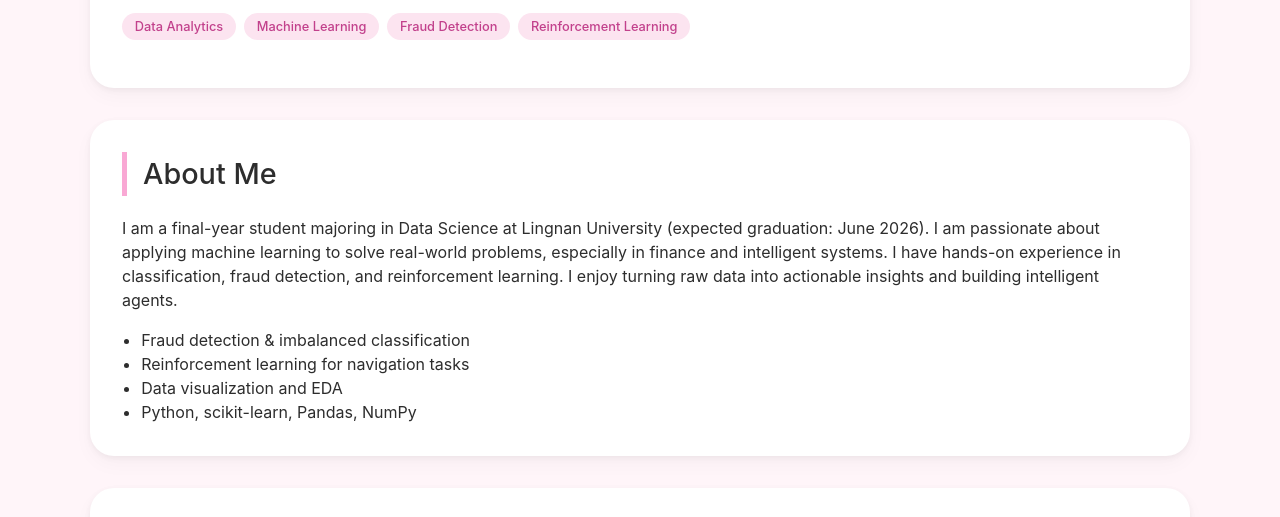
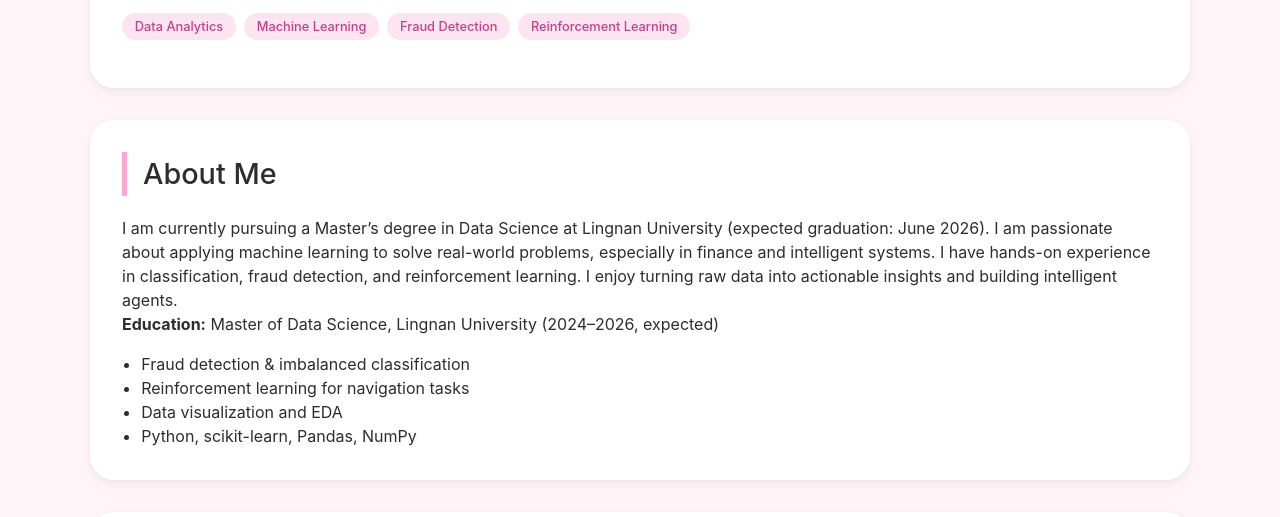
Before and after one commit to puff-l/pull-l.github.io, a plain HTML site: page index.html in a window 1280 px wide. Shown: the part 270-787 px from the top of the page. Drawn offline with Linux system fonts and the light colour scheme.

Commit message:
Update index.html

```diff
--- a/index.html
+++ b/index.html
@@ -29,7 +29,8 @@
 <!-- About Me 卡片 -->
 <div class="card">
     <h2>About Me</h2>
-        <p>I am a final-year student majoring in Data Science at Lingnan University (expected graduation: June 2026). I am passionate about applying machine learning to solve real-world problems, especially in finance and intelligent systems. I have hands-on experience in classification, fraud detection, and reinforcement learning. I enjoy turning raw data into actionable insights and building intelligent agents.</p>
+    <p>I am currently pursuing a Master’s degree in Data Science at Lingnan University (expected graduation: June 2026). I am passionate about applying machine learning to solve real-world problems, especially in finance and intelligent systems. I have hands-on experience in classification, fraud detection, and reinforcement learning. I enjoy turning raw data into actionable insights and building intelligent agents.</p>
+    <p><strong>Education:</strong> Master of Data Science, Lingnan University (2024–2026, expected)</p>
     <ul style="margin-top: 1rem; margin-left: 1.2rem;">
         <li>Fraud detection & imbalanced classification</li>
         <li>Reinforcement learning for navigation tasks</li>
```
Lines whose indentation alone changed are shown as unchanged.
